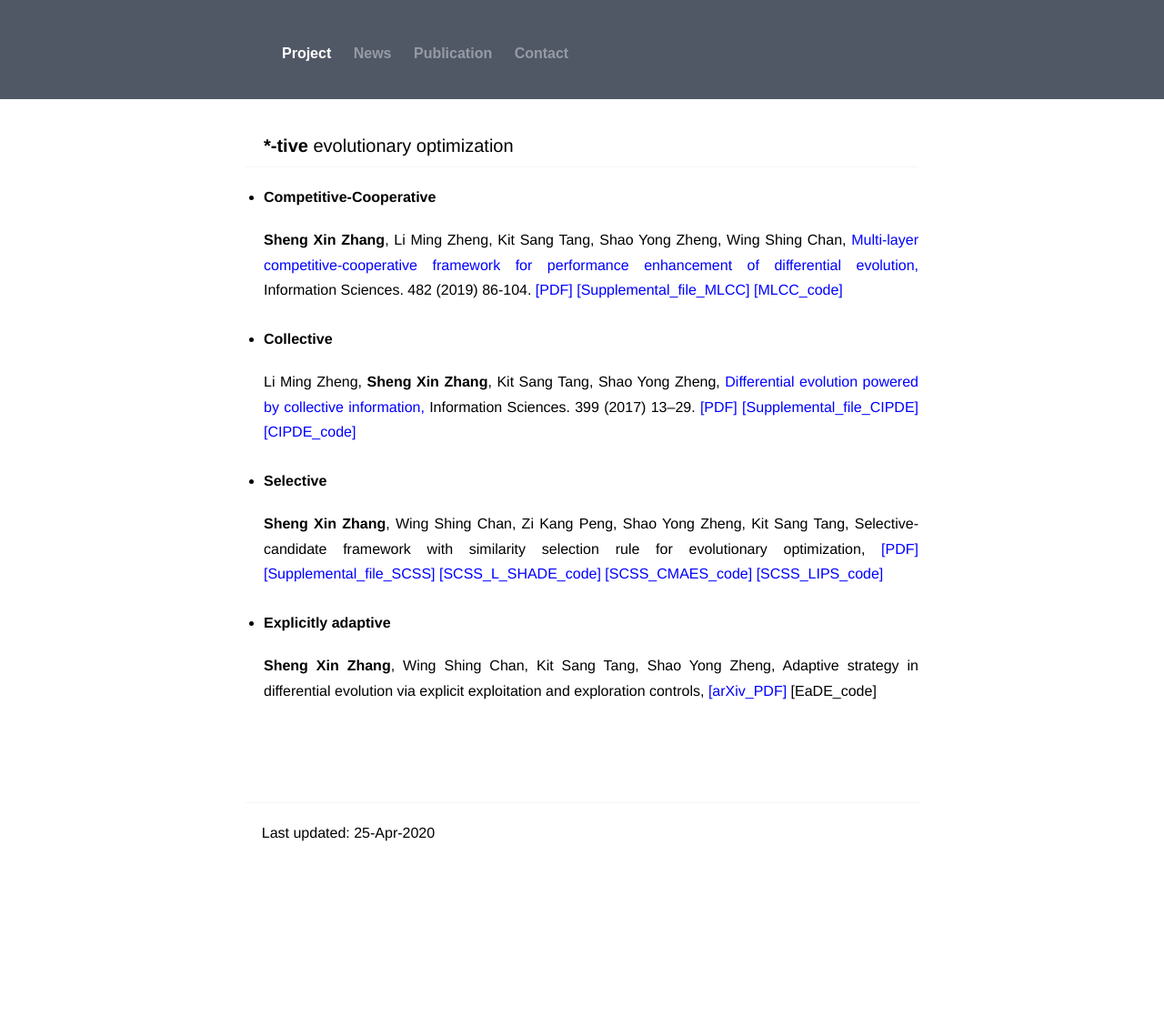
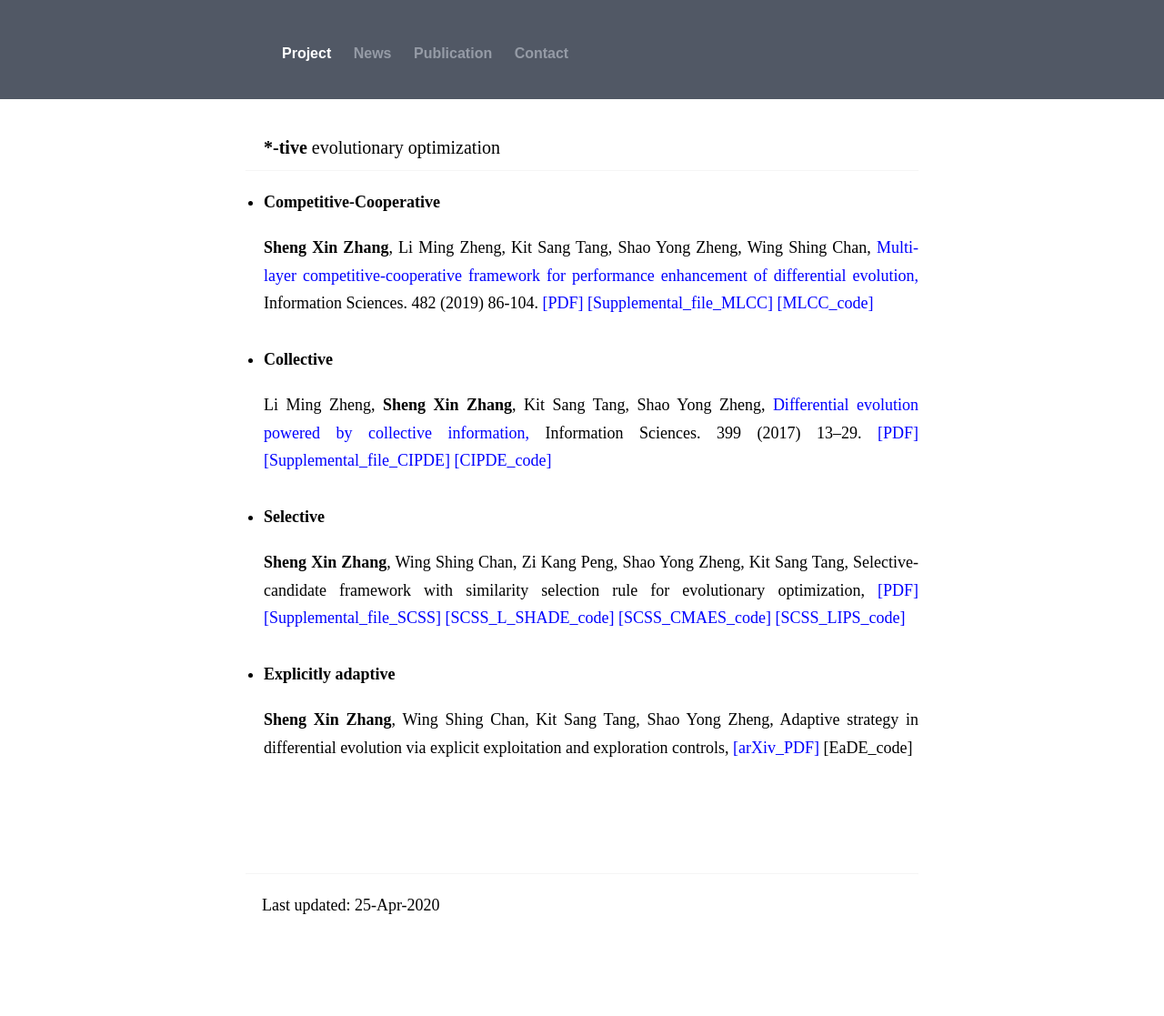
Before and after one commit to zsxhomepage/zsxhomepage.github.io, a Jekyll site: the page built from index.html, in a window 1280 px wide. Shown: the whole page at 91% size. Built offline with Jekyll 4.4.1, drawn with Linux system fonts in a browser that asks for light colours; before the commit the page ends 1025 px from its top, so only the background shows below that.

Commit message:
Update _layout.scss

```diff
--- a/_sass/_layout.scss
+++ b/_sass/_layout.scss
@@ -137,8 +137,10 @@ ul {
 .content {
 	margin-top: 20px;
 	color: #000000;     /** #3C3C3C  #666; */
-	font-size: 16px;         /** 14px; */
-	font-family: 'Source Sans Pro', Helvetica, Arial, sans-serif, Verdana;
+	font-size: 18px;         /** 14px; */
+	/** font-family: 'Source Sans Pro', Helvetica, Arial, sans-serif, Verdana;*/
+	font-family: 'Times New Roman',Georgia, Helvetica, Arial, sans-serif, Verdana;
+	/** font-family: 'San Francisco Pro', 'Times New Roman', Georgia, Helvetica, Arial, sans-serif, Verdana;*/
 
 }
 
```
